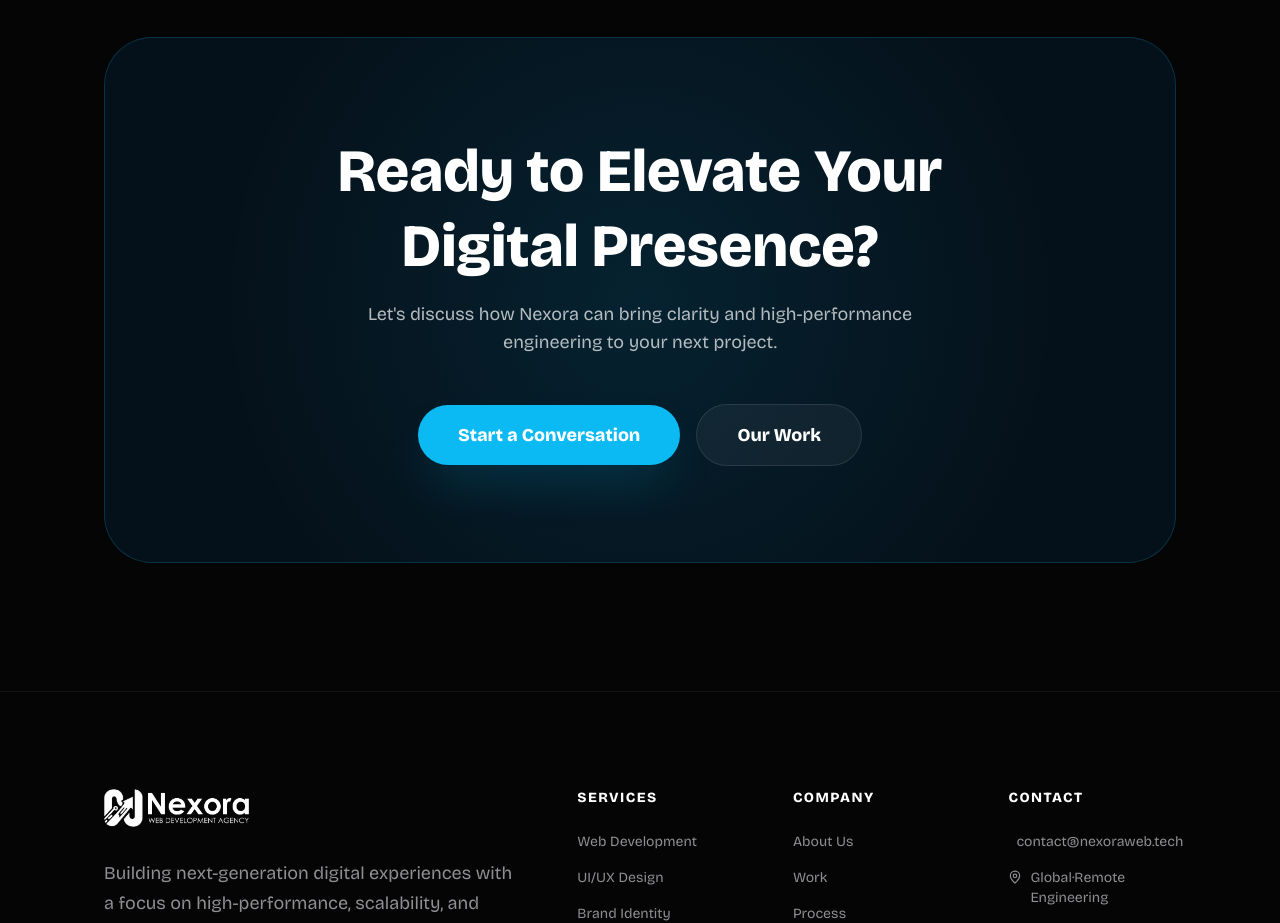
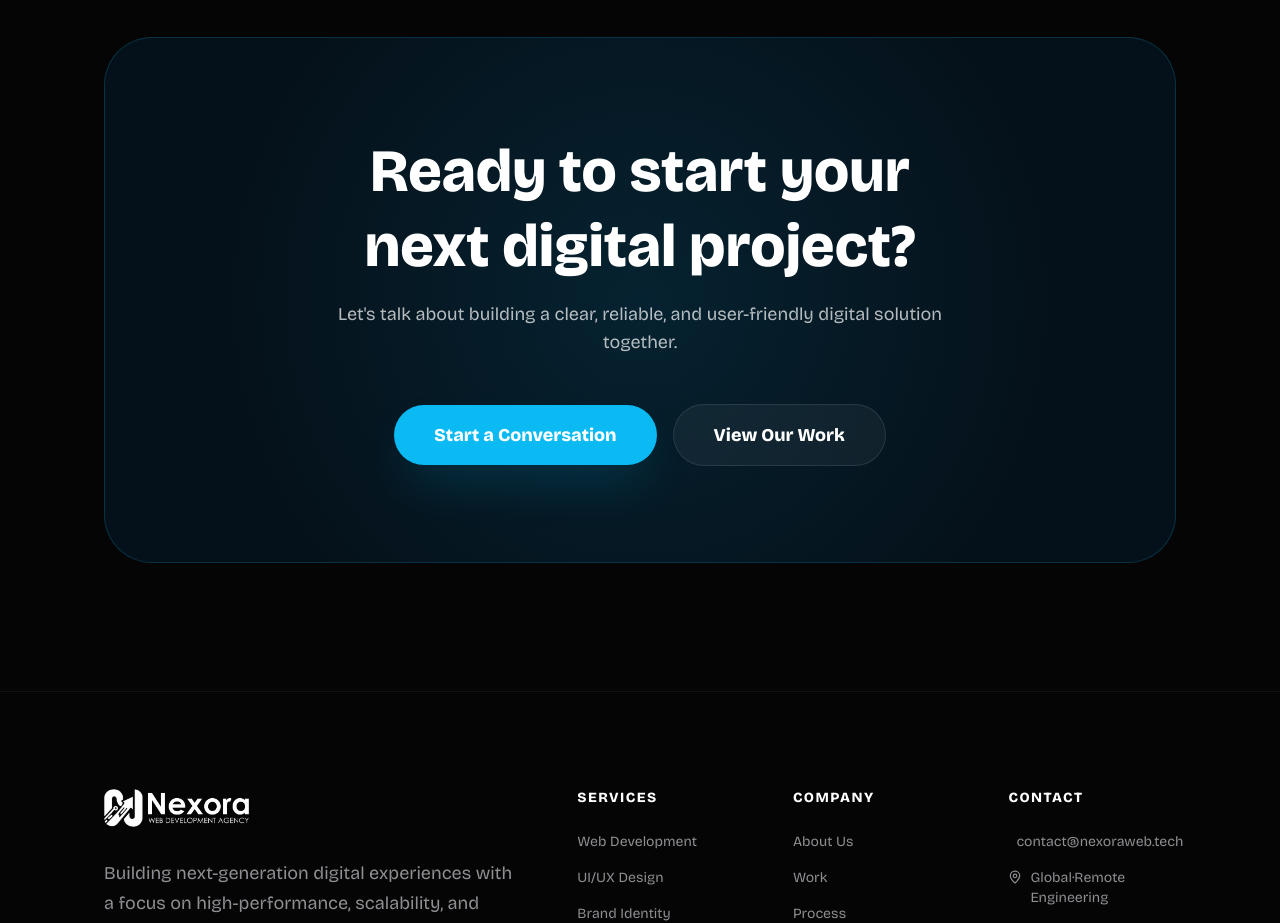
Before and after one commit to navaneethpv/nexora-agency, a Next.js app: page /about in a window 1280 px wide. Shown: the part 4120-5043 px from the top of the page. Built offline with nearby package versions, Linux system fonts and the light colour scheme.

Commit message:
feat: update call-to-action heading, description, and button text on the about page.

```diff
--- a/src/app/about/page.tsx
+++ b/src/app/about/page.tsx
@@ -270,17 +270,17 @@ export default function AboutPage() {
 
                         <div className="relative z-10 space-y-8 max-w-2xl mx-auto px-6">
                             <h2 className="text-4xl md:text-6xl font-bold leading-tight text-white mb-4">
-                                Ready to Elevate Your Digital Presence?
+                                Ready to start your next digital project?
                             </h2>
                             <p className="text-white/70 text-lg font-medium">
-                                Let&apos;s discuss how Nexora can bring clarity and high-performance engineering to your next project.
+                                Let&apos;s talk about building a clear, reliable, and user-friendly digital solution together.
                             </p>
                             <div className="flex flex-col sm:flex-row items-center justify-center gap-4 pt-4">
                                 <button className="w-full sm:w-auto bg-accent text-white px-10 py-4 rounded-full font-bold text-lg hover:brightness-110 transition-all shadow-2xl shadow-accent/20">
                                     Start a Conversation
                                 </button>
                                 <button className="w-full sm:w-auto bg-white/5 backdrop-blur-md text-white border border-white/10 px-10 py-4 rounded-full font-bold text-lg hover:bg-white/10 transition-all">
-                                    Our Work
+                                    View Our Work
                                 </button>
                             </div>
                         </div>
```
